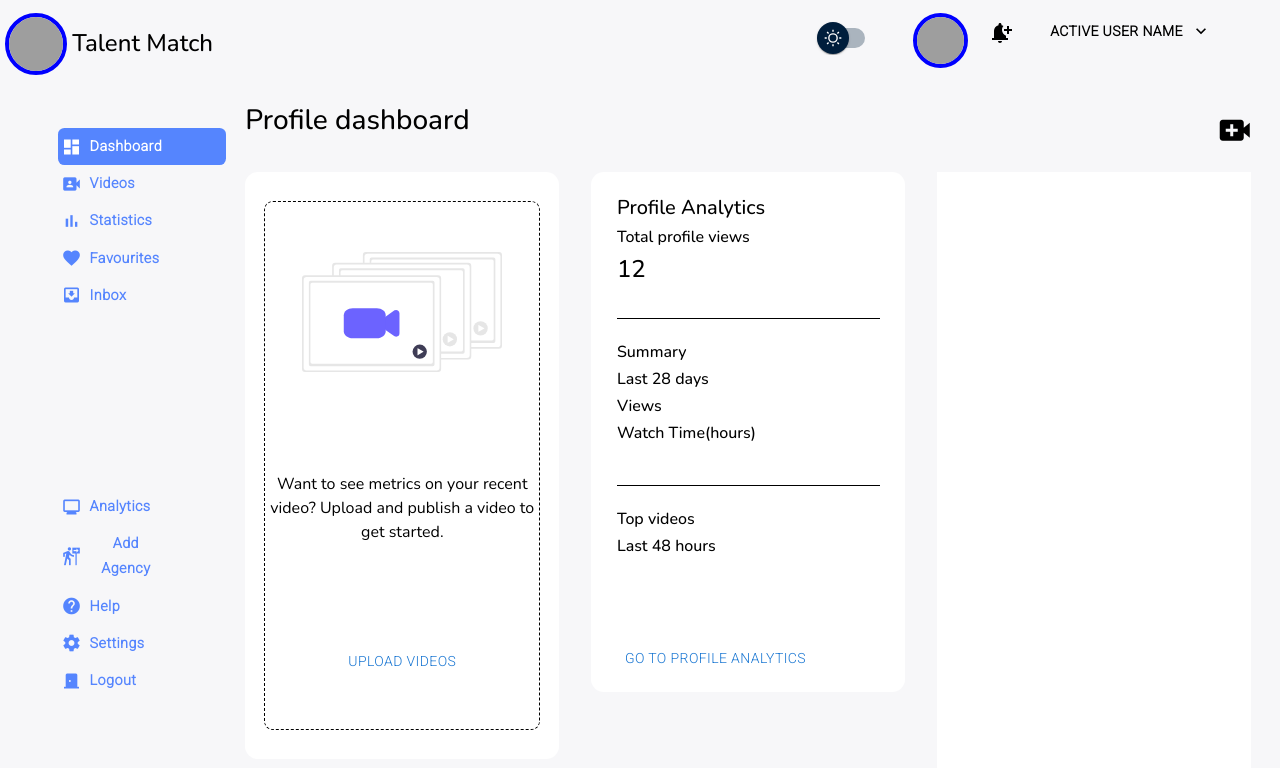
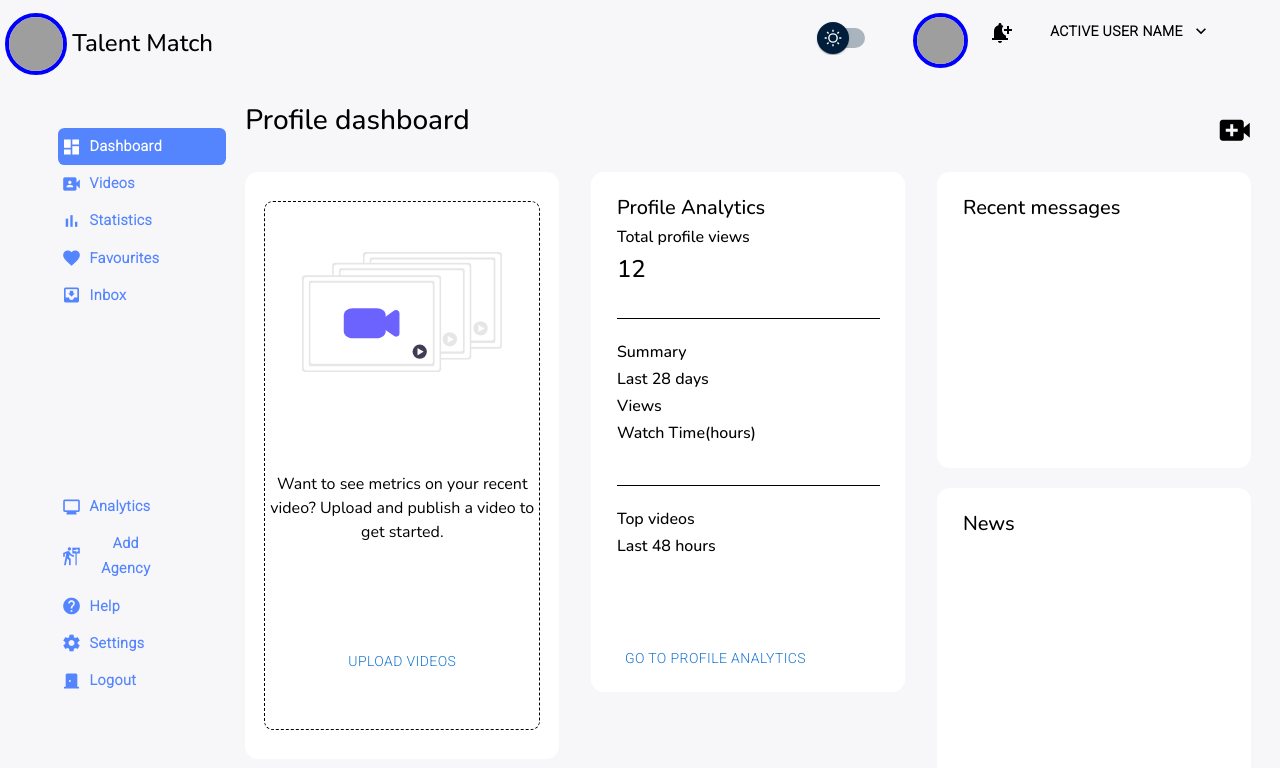
Before and after one commit to MenSolomon/TalentMatchAppPlayerVersion, a React (Vite) app: page / in a window 1280 px wide. Shown: the top 768 px of the page. Built offline with nearby package versions, Linux system fonts and the light colour scheme; grey boxes are pictures that could not be loaded.

Commit message:
Updated dashboard wit recent messages card and new card (not complete yet)

```diff
--- a/src/screens/Dashboard.jsx
+++ b/src/screens/Dashboard.jsx
@@ -120,7 +120,46 @@ const Dashboard = () => {
             </div>
           </div>
         </div>
-        <div style={{ flex: ".33", background: "white" }}></div>
+
+        {/* // LATEST NEWS AND COMMENTS */}
+        <div
+          style={{
+            flex: ".33",
+            // background: "white",
+            display: "flex",
+            flexDirection: "column",
+            gap: "2.4vh",
+          }}
+        >
+          <div
+            className="cardBackground"
+            style={{
+              flex: ".5",
+
+              borderRadius: "1vw",
+              paddingLeft: "2vw",
+              paddingRight: "2vw",
+              paddingTop: "3vh",
+              paddingBottom: "2vh",
+            }}
+          >
+            <h5>Recent messages</h5>
+          </div>
+          <div
+            className="cardBackground"
+            style={{
+              flex: ".5",
+
+              borderRadius: "1vw",
+              paddingLeft: "2vw",
+              paddingRight: "2vw",
+              paddingTop: "3vh",
+              paddingBottom: "2vh",
+            }}
+          >
+            <h5>News</h5>
+          </div>
+        </div>
       </div>
     </div>
   );
```
